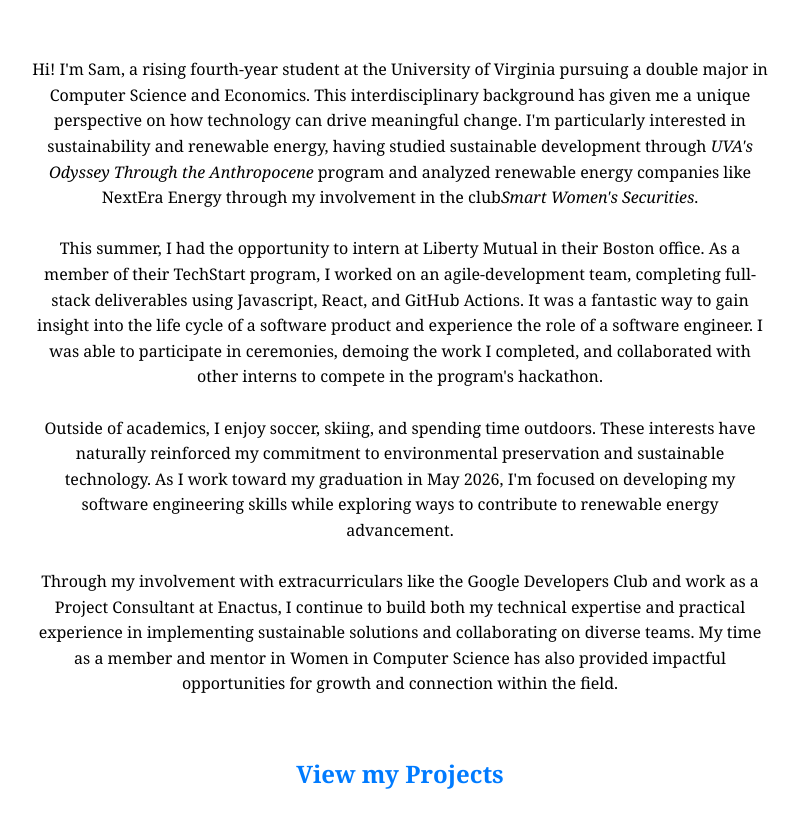
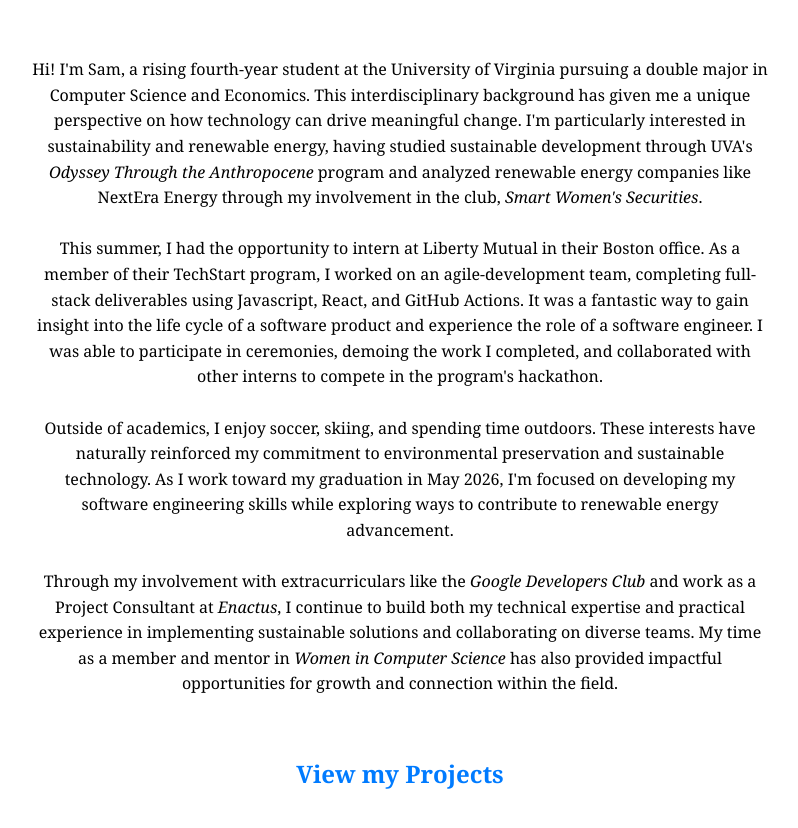
Before and after one commit to samwise3/SamWiseDev, a React (Vite) app: page / in a window 1280 px wide. Shown: the part 380-1208 px from the top of the page, without its empty margins (240-1038 px from the left). Built offline with nearby package versions, Linux system fonts and the light colour scheme.

Commit message:
fix: blurb grammar fixes

```diff
--- a/src/pages/Home.jsx
+++ b/src/pages/Home.jsx
@@ -16,23 +16,22 @@ function Home() {
         <div className="center">
           <p>Hi! I'm Sam, a rising fourth-year student at the University of Virginia pursuing a double major in Computer Science and Economics.
           This interdisciplinary background has given me a unique perspective on how technology can drive meaningful change. I'm
-          particularly interested in sustainability and renewable energy, having studied sustainable development through <em>UVA's Odyssey
-          Through the Anthropocene</em> program and analyzed renewable energy companies like NextEra Energy through my involvement in the club
-          <em>Smart Women's Securities</em>.</p>
+          particularly interested in sustainability and renewable energy, having studied sustainable development through UVA's <em>Odyssey
+          Through the Anthropocene</em> program and analyzed renewable energy companies like NextEra Energy through my involvement in the club, <em>Smart Women's Securities</em>.</p>
           <br/>
           <p>This summer, I had the opportunity to intern at Liberty Mutual in their Boston office. As a member of their TechStart program, I worked on
-            an agile-development team, completing full-stack deliverables using Javascript, React, and GitHub Actions. It was a fantastic way to gain insight
-            into the life cycle of a software product and experience the role of a software engineer. I was able to participate in ceremonies, demoing the
-            work I completed, and collaborated with other interns to compete in the program's hackathon.
+          an agile-development team, completing full-stack deliverables using Javascript, React, and GitHub Actions. It was a fantastic way to gain insight
+          into the life cycle of a software product and experience the role of a software engineer. I was able to participate in ceremonies, demoing the
+          work I completed, and collaborated with other interns to compete in the program's hackathon.
           </p>
           <br/>
           <p>Outside of academics, I enjoy soccer, skiing, and spending time outdoors. These interests have naturally reinforced my commitment
           to environmental preservation and sustainable technology. As I work toward my graduation in May 2026, I'm focused on developing my
           software engineering skills while exploring ways to contribute to renewable energy advancement.</p>
           <br/>
-          <p>Through my involvement with extracurriculars like the Google Developers Club and work as a Project Consultant at Enactus, I continue to build both my
+          <p>Through my involvement with extracurriculars like the <em>Google Developers Club</em> and work as a Project Consultant at <em>Enactus</em>, I continue to build both my
           technical expertise and practical experience in implementing sustainable solutions and collaborating on diverse teams. My time as a member
-          and mentor in Women in Computer Science has also provided impactful opportunities for growth and connection within the field.</p>
+          and mentor in <em>Women in Computer Science</em> has also provided impactful opportunities for growth and connection within the field.</p>
           <br />
 
           <Link className="custom-link" to="/projects">
```
